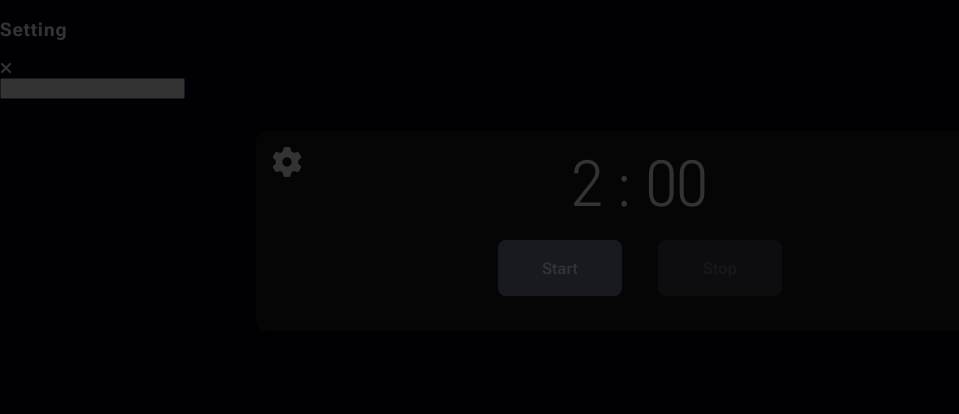
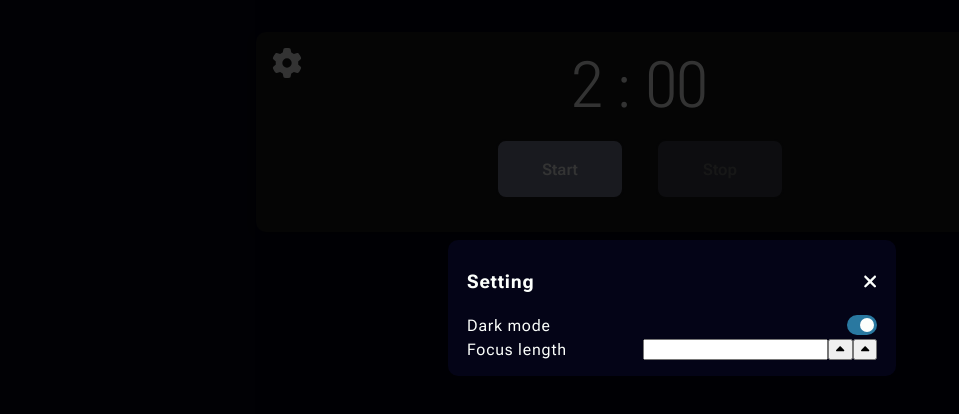
Before and after one commit to sorooshdp/Pomodoro-tracker, a React (Create React App) app: page / in a window 1280 px wide. Both pictures are taken after a click on the icon 287 px from the left and 63 px from the top of the page. Shown: the top 414 px of the page, without its empty margins (0-959 px from the left). Built offline with nearby package versions, Linux system fonts and the light colour scheme.

Commit message:
feat: add check box to setting component
theme.ts file to store different themes

```diff
--- a/src/App.tsx
+++ b/src/App.tsx
@@ -1,10 +1,15 @@
 import Timer from "./components/Timer";
-
+import UIContextProvider, { useTheme } from "./store/ui-context";
+import classes from "./App.module.css";
 
 function App() {
-  return (
-   <Timer />
-  );
+    const { theme } = useTheme();
+
+    return (
+        <UIContextProvider>
+            <Timer />
+        </UIContextProvider>
+    );
 }
 
 export default App;
--- a/src/components/Timer.tsx
+++ b/src/components/Timer.tsx
@@ -107,7 +107,7 @@ const Timer: React.FC = () => {
                     />
                 )}
             </div>
-            {IsSettingOpen ? <Setting /> : null}
+            {IsSettingOpen ? <Setting  onClick={closeSettingHandler}/> : null}
             {IsSettingOpen ? <Backdrop onClick={closeSettingHandler} /> : null}
         </Card>
     );
--- a/src/components/modal/Setting.tsx
+++ b/src/components/modal/Setting.tsx
@@ -1,22 +1,46 @@
 import ReactDOM from "react-dom";
 import classes from "./Setting.module.css";
 import { FontAwesomeIcon } from "@fortawesome/react-fontawesome";
-import { faXmark } from "@fortawesome/free-solid-svg-icons";
+import { faXmark, faCaretUp } from "@fortawesome/free-solid-svg-icons";
+import { useTheme } from "../../store/ui-context";
 
-const Setting: React.FC = () => {
+const Setting: React.FC<{ onClick: () => void }> = (props) => {
+    const { theme, toggleTheme } = useTheme();
+
     const container = document.getElementById("modal")!;
     return ReactDOM.createPortal(
-        <div>
-            <div>
-                <h3>Setting</h3>
-                <FontAwesomeIcon icon={faXmark} />
+        <div className={classes.setting}>
+            <div className={classes.flex}>
+                <h3 className={classes.header}>Setting</h3>
+                <FontAwesomeIcon
+                    icon={faXmark}
+                    className={classes.XMark}
+                    onClick={props.onClick}
+                />
             </div>
-            <div>
-                <label htmlFor=""></label>
-                <input type="text" />
+            <div className={classes.flex}>
+                <label htmlFor="chageTheme">Dark mode</label>
+                <input
+                    type="checkbox"
+                    id="changeTheme"
+                    className={classes.checkbox}
+                    checked={theme === "DARK" ? true : false}
+                    onChange={toggleTheme}
+                />
             </div>
-            <div></div>
-            <div></div>
+            <div className={classes.flex}>
+                <label htmlFor="">Focus length</label>
+                <div>
+                    <input type="number" />
+                    <button>
+                        <FontAwesomeIcon icon={faCaretUp} />
+                    </button>
+                    <button>
+                        <FontAwesomeIcon icon={faCaretUp} />
+                    </button>
+                </div>
+            </div>
+            <div className={classes.flex}></div>
             <div></div>
             <div></div>
             <div></div>
--- /dev/null
+++ b/src/theme.ts
@@ -0,0 +1,15 @@
+export const dark = {
+    '--background-color' : '#040417',
+    '--text-color' : '#FCFFFC',
+    '--dark-color' : '#19191C',
+    '--light-color' : '#7C809B',
+    '--secondary-color' : '#2978A0'
+}
+
+export const light = {
+    '--background-color' : '#89E89E',
+    '--text-color' : '#040D06',
+    '--dark-color' : '#14401D',
+    '--light-color' : '#D9FAD1',
+    '--secondary-color' : '#4DDA6C'
+}
```
